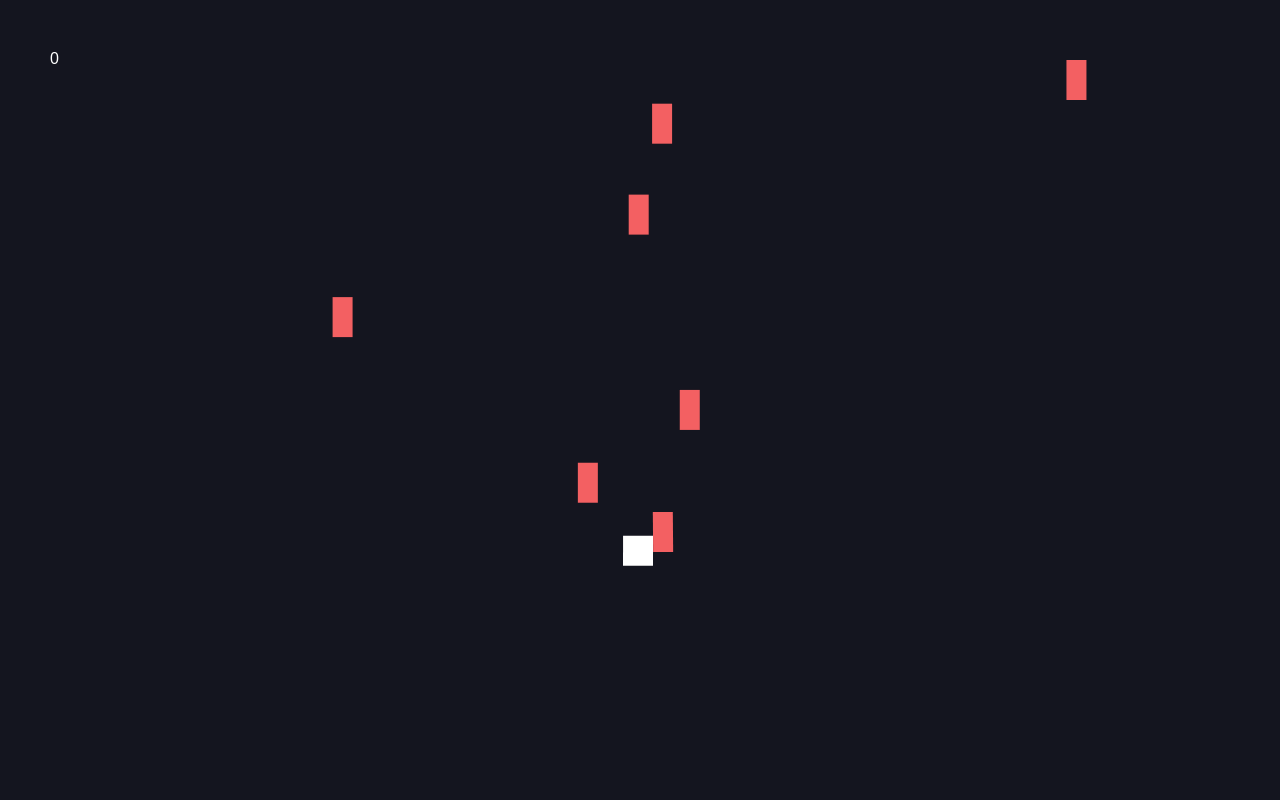
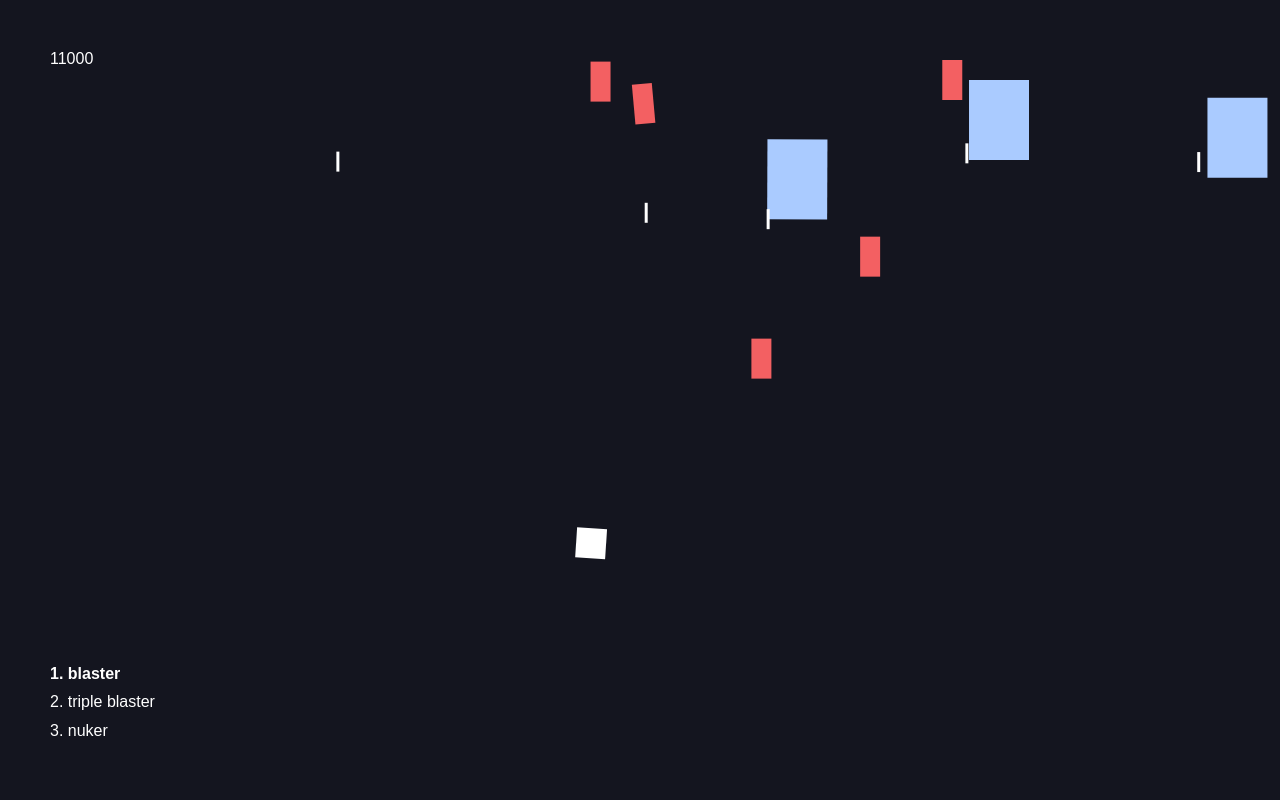
Before and after one commit to Fabiantjoeaon/programmeren-4-game, a website built with webpack: page index.html in a window 1280 px wide. Built offline with nearby package versions, Linux system fonts and the light colour scheme.

Commit message:
adds design patterns

```diff
--- a/index.html
+++ b/index.html
@@ -381,6 +381,23 @@
       display: none;
     }
 
+    * {
+      color: #fff;
+      font-family: sans-serif;
+
+      -webkit-touch-callout: none;
+      /* iOS Safari */
+      -webkit-user-select: none;
+      /* Safari */
+      -khtml-user-select: none;
+      /* Konqueror HTML */
+      -moz-user-select: none;
+      /* Firefox */
+      -ms-user-select: none;
+      /* Internet Explorer/Edge */
+      user-select: none;
+    }
+
     .gui {
       position: absolute;
       top: 0;
@@ -393,19 +410,21 @@
       position: absolute;
       top: 50px;
       left: 50px;
-      color: #fff;
-      font-family: sans-serif;
-      -webkit-touch-callout: none;
-      /* iOS Safari */
-      -webkit-user-select: none;
-      /* Safari */
-      -khtml-user-select: none;
-      /* Konqueror HTML */
-      -moz-user-select: none;
-      /* Firefox */
-      -ms-user-select: none;
-      /* Internet Explorer/Edge */
-      user-select: none;
+    }
+
+    .weapons {
+      position: absolute;
+      bottom: 50px;
+      left: 50px;
+    }
+
+    .weapon {
+      display: block;
+      margin-bottom: 10px;
+    }
+
+    .weapon.active {
+      font-weight: 900;
     }
   </style>
 
@@ -419,6 +438,12 @@
   <body>
     <div class="gui">
       <div class="score">0</div>
+
+      <div class="weapons">
+        <div class="weapon one active">1. blaster</div>
+        <div class="weapon two">2. triple blaster</div>
+        <div class="weapon three">3. nuker</div>
+      </div>
     </div>
     <canvas id="root">
     </canvas>
--- a/src/Enemy.ts
+++ /dev/null
@@ -1,66 +0,0 @@
-import {
-    Body,
-    World,
-    Bodies,
-    Vector,
-    Events,
-    IEventCollision,
-    Engine,
-    Composite
-} from "matter-js";
-import MatterInstance from "./MatterInstance";
-import GameObject from "./GameObject";
-import Game from "./Game";
-import { getWidth, getHeight } from "../util/getDimensions";
-import randomInRange from "../util/randomInRange";
-import interpolate from "../util/interpolate";
-
-export default class Enemy extends GameObject {
-    private width: number = 20;
-    private height: number = 40;
-    private moveTimeOut: number = 1000;
-    private worth: number;
-
-    private startingPosition: Vector;
-
-    constructor(moveTimeOut: number, worth: number) {
-        super();
-        this.moveTimeOut = moveTimeOut;
-        this.worth = worth;
-
-        const { canvas, engine } = MatterInstance.getInstance();
-
-        this.startingPosition = {
-            x: randomInRange(0, canvas.width),
-            y: this.height + 40
-        };
-
-        this.create(
-            Bodies.rectangle(
-                this.startingPosition.x,
-                this.startingPosition.y,
-                this.width,
-                this.height,
-                {
-                    label: "enemy",
-                    render: {
-                        fillStyle: "#F36062"
-                    }
-                }
-            )
-        );
-
-        this.moveTowardsPlayer();
-    }
-
-    private moveTowardsPlayer() {
-        const division = 100000;
-        setInterval(() => {
-            const next = Vector.sub(
-                Game.getInstance().scene.player.body.position,
-                this.body.position
-            );
-            this.move({ x: next.x / division, y: next.y / division });
-        }, this.moveTimeOut);
-    }
-}
--- /dev/null
+++ b/src/Enemy/Collection.ts
@@ -0,0 +1,74 @@
+class EnemyIterator {
+  private collection: EnemyCollection;
+
+  /**
+   * Stores the current traversal position. An iterator may have a lot of
+   * other fields for storing iteration state, especially when it is supposed
+   * to work with a particular kind of collection.
+   */
+  private position: number = 0;
+
+  /**
+   * This variable indicates the traversal direction.
+   */
+  private reverse: boolean = false;
+
+  constructor(collection: EnemyCollection, reverse: boolean = false) {
+    this.collection = collection;
+    this.reverse = reverse;
+
+    if (reverse) {
+      this.position = collection.getCount() - 1;
+    }
+  }
+
+  public rewind() {
+    this.position = this.reverse ? this.collection.getCount() - 1 : 0;
+  }
+
+  public getCurrentItem(): any {
+    return this.collection.getItems()[this.position];
+  }
+
+  public key(): number {
+    return this.position;
+  }
+
+  public next(): any {
+    const item = this.collection.getItems()[this.position];
+    this.position += this.reverse ? -1 : 1;
+    return item;
+  }
+
+  public isValid(): boolean {
+    if (this.reverse) {
+      return this.position >= 0;
+    }
+
+    return this.position < this.collection.getCount();
+  }
+}
+
+export default class EnemyCollection {
+  private items: string[] = [];
+
+  public getItems(): string[] {
+    return this.items;
+  }
+
+  public getCount(): number {
+    return this.items.length;
+  }
+
+  public add(item): void {
+    this.items.push(item);
+  }
+
+  public getIterator(): EnemyIterator {
+    return new EnemyIterator(this);
+  }
+
+  public getReverseIterator(): EnemyIterator {
+    return new EnemyIterator(this, true);
+  }
+}
--- /dev/null
+++ b/src/Enemy/Factory.ts
@@ -0,0 +1,21 @@
+import { PlainEnemy, AdvancedEnemy } from ".";
+
+export default class EnemyFactory {
+  create(type: Object);
+  create(type: "PlainEnemy"): PlainEnemy;
+  create(type: "AdvancedEnemy"): AdvancedEnemy;
+
+  public create(enemyOptions): PlainEnemy | AdvancedEnemy {
+    switch (enemyOptions.type) {
+      case "PlainEnemy":
+        return new PlainEnemy(enemyOptions);
+
+      case "AdvancedEnemy":
+        return new AdvancedEnemy(enemyOptions);
+
+      default:
+        console.warn("Unknown enemy type, returning PlainEnemy");
+        return new PlainEnemy(enemyOptions);
+    }
+  }
+}
--- /dev/null
+++ b/src/Enemy/index.ts
@@ -0,0 +1,124 @@
+import { Bodies, Vector } from "matter-js";
+import MatterInstance from "../MatterInstance";
+import GameObject from "../GameObject";
+import Game from "../Game";
+import { Blaster } from "../Weapons";
+import randomInRange from "../../util/randomInRange";
+import Projectile from "../Projectile";
+
+export class PlainEnemy extends GameObject {
+  private width: number = 20;
+  private height: number = 40;
+  private moveTimeOut: number = 1000;
+  private worth: number = 400;
+
+  private startingPosition: Vector;
+
+  constructor(enemyOptions) {
+    super();
+
+    const { canvas } = MatterInstance.getInstance();
+
+    this.startingPosition = {
+      x: randomInRange(0, canvas.width),
+      y: this.height + 40
+    };
+
+    this.create(
+      Bodies.rectangle(
+        this.startingPosition.x,
+        this.startingPosition.y,
+        this.width,
+        this.height,
+        {
+          label: "enemy",
+          render: {
+            fillStyle: "#F36062"
+          }
+        }
+      )
+    );
+
+    this.moveTowardsPlayer();
+  }
+
+  private moveTowardsPlayer() {
+    const division = 100000;
+    setInterval(() => {
+      const next = Vector.sub(
+        Game.getInstance().scene.player.body.position,
+        this.body.position
+      );
+      this.move({ x: next.x / division, y: next.y / division });
+    }, this.moveTimeOut);
+  }
+}
+
+export class AdvancedEnemy extends GameObject {
+  private width: number = 60;
+  private height: number = 80;
+  private moveTimeOut: number = 800;
+  private worth: number = 400;
+
+  public blaster: Blaster;
+
+  public projectiles: Projectile[] = [];
+
+  private startingPosition: Vector;
+
+  constructor(enemyOptions) {
+    super();
+
+    const { canvas } = MatterInstance.getInstance();
+
+    this.startingPosition = {
+      x: randomInRange(0, canvas.width),
+      y: this.height + 40
+    };
+
+    this.create(
+      Bodies.rectangle(
+        this.startingPosition.x,
+        this.startingPosition.y,
+        this.width,
+        this.height,
+        {
+          label: "enemy",
+          render: {
+            fillStyle: "#aacbff"
+          }
+        }
+      )
+    );
+
+    this.moveTowardsPlayer();
+    this.blaster = new Blaster(this);
+  }
+
+  private moveTowardsPlayer() {
+    const division = 100000;
+    setInterval(() => {
+      const next = Vector.sub(
+        Game.getInstance().scene.player.body.position,
+        this.body.position
+      );
+      this.move({ x: next.x / division, y: next.y / division });
+    }, this.moveTimeOut);
+  }
+
+  public addProjectile(size: number, playerPosition: Vector) {
+    const projectile = new Projectile(
+      this.body.position.x,
+      this.body.position.y,
+      size
+    );
+
+    const dir = Vector.angle(projectile.body.position, playerPosition);
+
+    projectile.move({
+      x: Math.cos(dir) / 100,
+      y: Math.sin(dir) / 100
+    });
+    this.projectiles.push(projectile);
+  }
+}
--- a/src/Game.ts
+++ b/src/Game.ts
@@ -1,29 +1,14 @@
 import Scene from "./Scene";
-
-class UI {
-    private scoreEl: HTMLElement;
-    constructor() {
-        this.scoreEl = document.querySelector(".score");
-    }
-
-    public updateScore(score: number) {
-        this.scoreEl.innerText = `${score}`;
-    }
-}
+import UI from "./UI";
 
 export default class Game {
     private static instance: Game;
     public scene: Scene = Scene.getInstance();
     public score: number = 0;
-    private ui: UI;
-
-    constructor() {
-        this.ui = new UI();
-    }
 
     public updateScore(score: number) {
         this.score += score;
-        this.ui.updateScore(this.score);
+        UI.updateScore(this.score);
     }
 
     static getInstance() {
--- a/src/GameObject.ts
+++ b/src/GameObject.ts
@@ -1,4 +1,4 @@
-import { Vector, Body, World } from "matter-js";
+import { Vector, Body, World, IEventCollision, Engine } from "matter-js";
 import MatterInstance from "./MatterInstance";
 
 export default class GameObject {
@@ -16,4 +16,6 @@ export default class GameObject {
     public move(force: Vector) {
         Body.applyForce(this.body, this.body.position, force);
     }
+
+    protected handleCollision(e: IEventCollision<Engine>) {}
 }
--- a/src/Player.ts
+++ b/src/Player.ts
@@ -1,19 +1,18 @@
 import {
   Body,
-    World,
   Bodies,
   Vector,
   Events,
   IEventCollision,
-    Engine,
-    Composite
+  Engine
 } from "matter-js";
 import MatterInstance from "./MatterInstance";
-import Game from "./Game";
+
 import GameObject from "./GameObject";
-import WeaponStrategy, { Blaster } from "./Weapons";
+import WeaponStrategy, { Blaster, TripleBlaster, Nuker } from "./Weapons";
+import UI from "./UI";
 import Projectile from "./Projectile";
-import degreesToRadians from "../util/degreesToRadians";
+
 import { getWidth, getHeight } from "../util/getDimensions";
 
 enum Direction {
@@ -23,16 +22,24 @@ enum Direction {
   Right = 68
 }
 
+enum Action {
+  SwitchWeaponOne = 49,
+  SwitchWeaponTwo = 50,
+  SwitchWeaponThree = 51
+}
+
 export default class Player extends GameObject {
   private startingPosition: Vector = {
     x: getWidth() / 2,
     y: getHeight() / 2 + 150
   };
   private size: number = 30;
-    private acceleration = 0.0035;
+  private acceleration = 0.0045;
 
   private activeWeapon: WeaponStrategy;
   private blaster: Blaster;
+  private tripleBlatser: TripleBlaster;
+  private nuker: Nuker;
   public projectiles: Projectile[] = [];
 
   constructor() {
@@ -64,7 +71,10 @@ export default class Player extends GameObject {
       this.handleCollision(e);
     });
 
-        this.activeWeapon = new Blaster(this);
+    this.blaster = new Blaster(this);
+    this.tripleBlatser = new TripleBlaster(this);
+    this.nuker = new Nuker(this);
+    this.activeWeapon = this.blaster;
   }
 
   private handleControls(keyCode: number): void {
@@ -94,10 +104,23 @@ export default class Player extends GameObject {
           y: 0
         });
         break;
+      case Action.SwitchWeaponOne:
+        UI.switchWeapon("one");
+        this.activeWeapon = new Blaster(this);
+        break;
+
+      case Action.SwitchWeaponTwo:
+        UI.switchWeapon("two");
+        this.activeWeapon = new TripleBlaster(this);
+        break;
+      case Action.SwitchWeaponThree:
+        UI.switchWeapon("three");
+        this.activeWeapon = new Nuker(this);
+        break;
     }
   }
 
-    private handleCollision(e: IEventCollision<Engine>) {
+  protected handleCollision(e: IEventCollision<Engine>) {
     const { bodyA: player, bodyB: collision } = e.pairs[0];
     const { canvas } = MatterInstance.getInstance();
     const offset = 40;
--- a/src/Projectile.ts
+++ b/src/Projectile.ts
@@ -10,7 +10,6 @@ import {
   Composite
 } from "matter-js";
 import Game from "./Game";
-import { getWidth, getHeight } from "../util/getDimensions";
 
 export default class Projectile extends GameObject {
   private size: number;
@@ -30,11 +29,11 @@ export default class Projectile extends GameObject {
     const { engine } = MatterInstance.getInstance();
 
     Events.on(engine, "collisionStart", e => {
-            this.handleWallCollision(e);
+      this.handleCollision(e);
     });
   }
 
-    private handleWallCollision(e: IEventCollision<Engine>) {
+  protected handleCollision(e: IEventCollision<Engine>) {
     const { bodyA: collision, bodyB: projectile } = e.pairs[0];
     const { canvas, engine } = MatterInstance.getInstance();
 
--- a/src/Scene.ts
+++ b/src/Scene.ts
@@ -2,27 +2,26 @@ import { Bodies, World, Body, Vector } from "matter-js";
 import Player from "./Player";
 import MatterInstance from "./MatterInstance";
 import degreesToRadians from "../util/degreesToRadians";
-import Enemy from "./Enemy";
+import EnemyFactory from "./Enemy/Factory";
+import EnemyCollection from "./Enemy/Collection";
+import { AdvancedEnemy } from "./Enemy/index";
 
 export default class Scene {
   private static instance: Scene;
   public walls: any = {};
   public player: Player;
-    private enemies: Enemy[] = [];
+  private enemyFactory: EnemyFactory;
+  private enemyCollection: EnemyCollection;
+
   private enemySpawnTimeout: number = 1000;
-    private enemyCounter: number = 0;
+  private enemyFireTimeout: number = 2000;
 
   constructor() {
     this.player = new Player();
+    this.createWalls();
+
     this.createEnemies();
-        this.createWalls();
-    }
-
-    private createEnemies() {
-        setInterval(() => {
-            this.enemies.push(new Enemy(1000, 1000));
-            this.enemyCounter++;
-        }, this.enemySpawnTimeout);
+    this.handleEnemyInteraction();
   }
 
   static getInstance() {
@@ -32,6 +31,46 @@ export default class Scene {
     return Scene.instance;
   }
 
+  /**
+   *
+   */
+  private createEnemies() {
+    this.enemyFactory = new EnemyFactory();
+    this.enemyCollection = new EnemyCollection();
+    setInterval(() => {
+      this.enemyCollection.add(
+        this.enemyFactory.create({ type: "PlainEnemy" })
+      );
+      this.enemyCollection.add(
+        this.enemyFactory.create({ type: "AdvancedEnemy" })
+      );
+      //   this.enemyCounter++;
+    }, this.enemySpawnTimeout);
+  }
+
+  /**
+   *
+   */
+  private handleEnemyInteraction() {
+    setTimeout(() => {
+      setInterval(() => {
+        const iterator = this.enemyCollection.getIterator();
+        while (iterator.isValid()) {
+          const enemy = iterator.next();
+          if (enemy instanceof AdvancedEnemy) {
+            enemy.blaster.fire({
+              x: this.player.body.position.x,
+              y: this.player.body.position.y
+            });
+          }
+        }
+      }, this.enemyFireTimeout);
+    }, 1000);
+  }
+
+  /**
+   *
+   */
   private createWalls(): void {
     const { canvas, engine } = MatterInstance.getInstance();
     this.walls.left = Bodies.rectangle(0, 0, 1, canvas.height * 2, {
@@ -45,12 +84,7 @@ export default class Scene {
     });
     World.add(engine.world, this.walls.left);
 
-        this.walls.right = Bodies.rectangle(
-            canvas.width,
-            0,
-            1,
-            canvas.height * 2,
-            {
+    this.walls.right = Bodies.rectangle(canvas.width, 0, 1, canvas.height * 2, {
       label: "rightWall",
       isStatic: true,
       isSensor: true,
@@ -58,8 +92,7 @@ export default class Scene {
         visible: false,
         fillStyle: "#fff"
       }
-            }
-        );
+    });
     World.add(engine.world, this.walls.right);
 
     this.walls.top = Bodies.rectangle(0, 0, canvas.width * 2, 1, {
--- /dev/null
+++ b/src/UI.ts
@@ -0,0 +1,13 @@
+export default class UI {
+    public static updateScore(score: number) {
+        document.querySelector(".score").innerHTML = `<span>${score}</span>`;
+    }
+
+    public static switchWeapon(weapon: string) {
+        const weapons = document.querySelectorAll(".weapon");
+        for (const weapon of [].slice.call(weapons)) {
+            weapon.classList.remove("active");
+        }
+        document.querySelector(`.${weapon}`).classList.add("active");
+    }
+}
--- a/src/Weapons.ts
+++ b/src/Weapons.ts
@@ -1,29 +1,62 @@
 import { Body, Bodies, Vector, World, Composite } from "matter-js";
 import Scene from "./Scene";
-import Player from "./Player";
+
 import MatterInstance from "./MatterInstance";
 import GameObject from "./GameObject";
 
+import Player from "./Player";
+import { AdvancedEnemy } from "./Enemy/index";
+
+type Holder = Player | AdvancedEnemy;
 export default interface WeaponStrategy {
-    player: Player;
-    fire(mousePosition: Vector): void;
+  holder: Holder;
+  fire(mousePosition: Vector): void;
 }
 
 export class Blaster implements WeaponStrategy {
-    public player: Player;
-    private projectileSize: number = 20;
+  public holder: Holder;
+  private projectileSize: number = 20;
 
-    constructor(player: Player) {
-        this.player = player;
-    }
+  constructor(holder: Holder) {
+    this.holder = holder;
+  }
 
-    public fire(mousePosition: Vector): void {
-        this.player.addProjectile(this.projectileSize, mousePosition);
-    }
+  public fire(mousePosition: Vector): void {
+    this.holder.addProjectile(this.projectileSize, mousePosition);
+  }
 }
 
-// export class OtherWeapon implements WeaponStrategy {
-//     constructor() {}
+export class TripleBlaster implements WeaponStrategy {
+  public holder: Holder;
+  private projectileSize: number = 40;
 
-//     public fire(): void {}
-// }
+  constructor(holder: Holder) {
+    this.holder = holder;
+  }
+
+  public fire(mousePosition: Vector): void {
+    this.holder.addProjectile(this.projectileSize, mousePosition);
+    this.holder.addProjectile(this.projectileSize, mousePosition);
+    this.holder.addProjectile(this.projectileSize, mousePosition);
+  }
+}
+
+export class Nuker implements WeaponStrategy {
+  public holder: Holder;
+  private projectileSize: number = 100;
+
+  constructor(holder: Holder) {
+    this.holder = holder;
+  }
+
+  public fire(mousePosition: Vector): void {
+    this.holder.addProjectile(this.projectileSize, mousePosition);
+    this.holder.addProjectile(this.projectileSize, mousePosition);
+    this.holder.addProjectile(this.projectileSize, mousePosition);
+    this.holder.addProjectile(this.projectileSize, mousePosition);
+    this.holder.addProjectile(this.projectileSize, mousePosition);
+    this.holder.addProjectile(this.projectileSize, mousePosition);
+    this.holder.addProjectile(this.projectileSize, mousePosition);
+    this.holder.addProjectile(this.projectileSize, mousePosition);
+  }
+}
```
Lines whose indentation alone changed are shown as unchanged.
